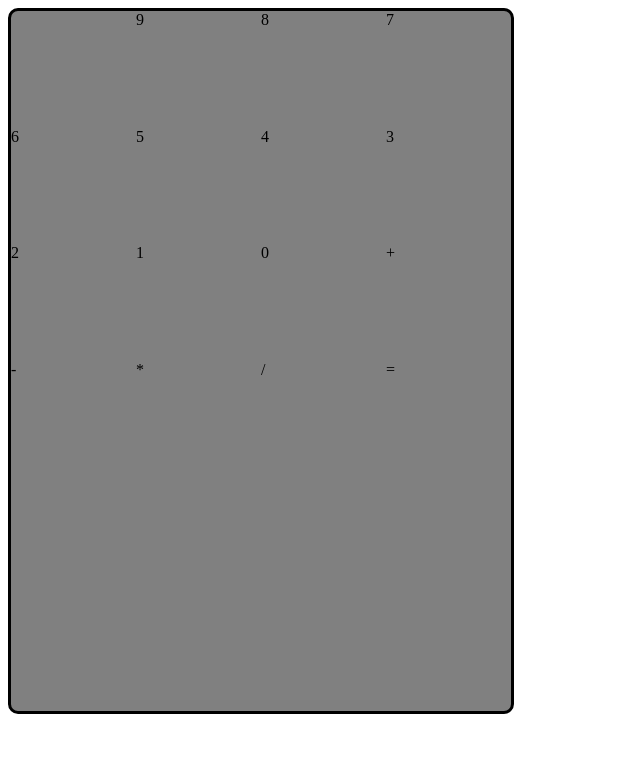
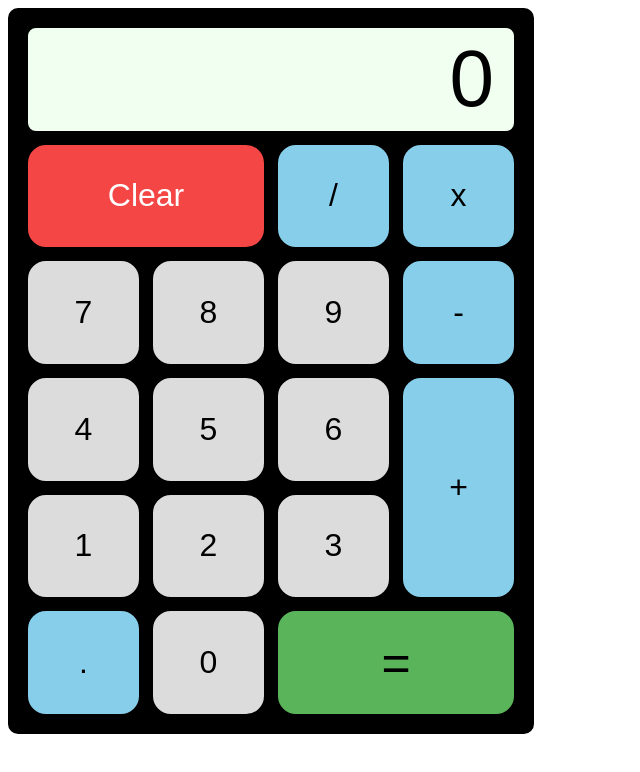
Before and after one commit to yashbellam97/js-calculator, a plain HTML site: page index.html in a window 1280 px wide. Shown: the whole page, without its empty margins (0-640 px from the left). Drawn offline with Linux system fonts and the light colour scheme.

Commit message:
Add styling and colors

```diff
--- a/index.html
+++ b/index.html
@@ -8,22 +8,25 @@
     </head>
     <body>
         <div class="container">
-            <div>     </div>
-            <div id="nine">9</div>
-            <div id="eight">8</div>
-            <div id="seven">7</div>
-            <div id="six">6</div>
-            <div id="five">5</div>
-            <div id="four">4</div>
-            <div id="three">3</div>
-            <div id="two">2</div>
-            <div id="one">1</div>
-            <div id="zero">0</div>
-            <div id="plux">+</div>
-            <div id="minus">-</div>
-            <div id="multiply">*</div>
-            <div id="divide">/</div>
-            <div id="equals">=</div>
+            <div class="key" id="screen">
+                <p id="display-text">0</p></div>
+            <div class="key" id="clear">Clear</div>
+            <div class="key number" id="nine">9</div>
+            <div class="key number" id="eight">8</div>
+            <div class="key number" id="seven">7</div>
+            <div class="key number" id="six">6</div>
+            <div class="key number" id="five">5</div>
+            <div class="key number" id="four">4</div>
+            <div class="key number" id="three">3</div>
+            <div class="key number" id="two">2</div>
+            <div class="key number" id="one">1</div>
+            <div class="key number" id="zero">0</div>
+            <div class="key operator" id="dot">.</div>
+            <div class="key operator" id="plus">+</div>
+            <div class="key operator" id="minus">-</div>
+            <div class="key operator" id="multiply">x</div>
+            <div class="key operator" id="divide">/</div>
+            <div class="key operator" id="equals">=</div>
         </div>
     </body>
 </html>
--- a/style.css
+++ b/style.css
@@ -1,3 +1,7 @@
+div {
+    text-align: center;
+}
+
 .container {
     display: inline-grid;
     grid-template-columns: repeat(4, 1fr);
@@ -6,5 +10,129 @@
     height: 700px;
     border-style: solid;
     border-radius: 10px;
-    background-color: gray;
+    padding: 10px;
+    font-family: sans-serif;
+    background-color: black;
+    font-size: xx-large;
 }
+
+.key {
+    display: flex;
+    justify-content: center;
+    align-items: center;
+    border: 2px solid;
+    margin: 5px;
+    background-color: white;
+    border-color: black;
+    border-radius: 20px;
+}
+
+.number {
+    background-color: gainsboro;
+}
+
+.operator {
+    background-color: skyblue;
+}
+
+#screen {
+    background-color: honeydew;
+    grid-column: 1 / end;
+    grid-row: 1;
+    border-radius: 10px;
+    justify-content: end;
+}
+
+#display-text {
+    font-size: 80px;
+    margin: 0 20px;
+}
+
+#clear {
+    background-color: rgb(245, 70, 70);
+    color: white;
+    grid-column: 1 / span 2;
+    grid-row: 2;
+}
+
+#nine {
+    grid-column: 3;
+    grid-row: 3;
+}
+
+#eight {
+    grid-column: 2;
+    grid-row: 3;
+}
+
+#seven {
+    grid-column: 1;
+    grid-row: 3;
+}
+
+#six {
+    grid-column: 3;
+    grid-row: 4;
+}
+
+#five {
+    grid-column: 2;
+    grid-row: 4;
+}
+
+#four {
+    grid-column: 1;
+    grid-row: 4;
+}
+
+#three {
+    grid-column: 3;
+    grid-row: 5;
+}
+
+#two {
+    grid-column: 2;
+    grid-row: 5;
+}
+
+#one {
+    grid-column: 1;
+    grid-row: 5;
+}
+
+#zero {
+    grid-column: 2;
+    grid-row: 6;
+}
+
+#dot {
+    grid-column: 1;
+    grid-row: 6;
+}
+
+#plus {
+    grid-column: 4;
+    grid-row: 4 / span 2;
+}
+
+#minus {
+    grid-column: 4;
+    grid-row: 3;
+}
+
+#multiply {
+    grid-column: 4;
+    grid-row: 2;
+}
+
+#divide {
+    grid-column: 3;
+    grid-row: 2;
+}
+
+#equals {
+    background-color: rgb(90, 180, 90);
+    grid-column: 3 / span 2;
+    font-size: 50px;
+    grid-row: 6;
+}
```
